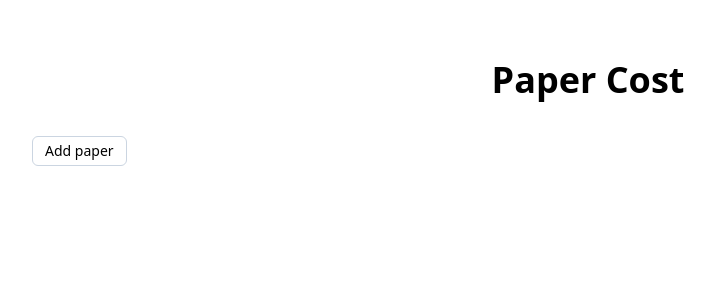
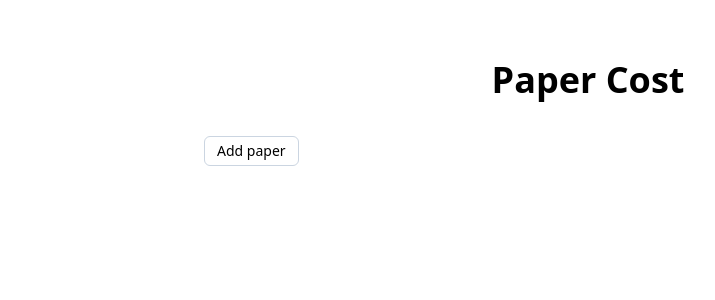
Before and after one commit to prokawsar/paper-cost, a SvelteKit app: page / in a window 1280 px wide. Shown: the top 300 px of the page, without its empty margins (52-767 px from the left). Built offline with nearby package versions, Linux system fonts and the light colour scheme.

Commit message:
clean up

```diff
--- a/src/routes/+page.svelte
+++ b/src/routes/+page.svelte
@@ -8,6 +8,9 @@
 		thickness: string
 		rate: string
 	}
+
+	const PAPER_FIXED = 1550000
+
 	let paperCount: Paper[] = []
 	let finalPrice: number = 0
 
@@ -29,7 +32,6 @@
 	}
 
 	const calculatePaperCost = () => {
-		console.log(paperCount)
 		if (!paperCount.length) return
 
 		finalPrice = 0
@@ -37,18 +39,15 @@
 		paperCount.forEach((paper) => {
 			const paperSize =
 				parseFloat(paper.height) * parseFloat(paper.width) * parseFloat(paper.thickness)
-			const result = paperSize / 1550000
+			const result = paperSize / PAPER_FIXED
 			finalPrice += result * parseFloat(paper.rate)
 		})
-
-		console.log(finalPrice)
 	}
 
 	const clearAll = () => {
 		paperCount = []
 		finalPrice = 0
 	}
-	$: console.log({ paperCount })
 </script>
 
 <svelte:head>
@@ -90,7 +89,7 @@
 				{finalPrice}
 			{/if}
 		</div>
-		<div class="flex flex-row justify-between w-full">
+		<div class="flex flex-row justify-between w-full max-w-3xl">
 			<button
 				class="border border-slate-300 rounded-md text-sm px-3 py-1 w-fit"
 				on:click={addPaper}
```
